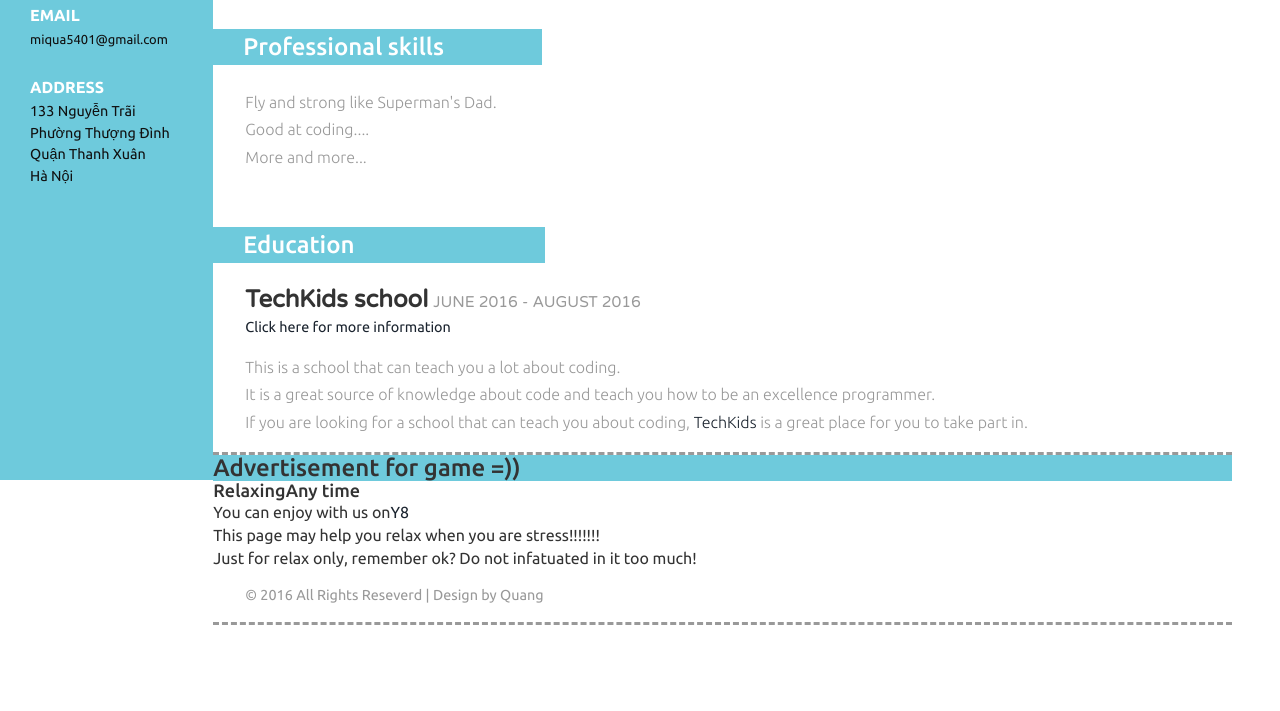
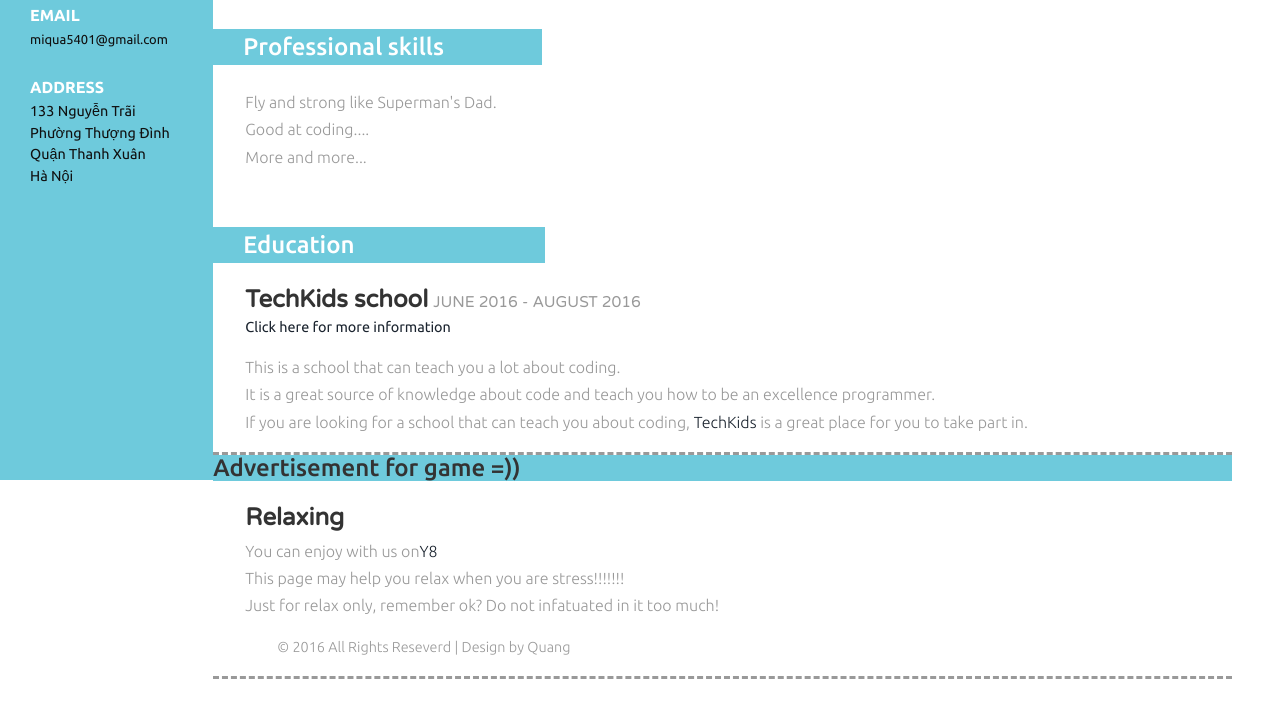
Before and after one commit to Quang5401/Quang5401.github.io, a plain HTML site: page index.html in a window 1280 px wide. Shown: the part 320-1031 px from the top of the page. Before the commit the page ends 977 px from the top, so only its background shows below. Drawn offline with Linux system fonts and the light colour scheme; files whose address does not match are found by name.

Commit message:
super combo2

```diff
--- a/css/style.css
+++ b/css/style.css
@@ -116,10 +116,10 @@ address span{
   padding: 5px 98px 5px 30px;
   display: inline-block;
 }
-.company_details,.education_details {
+.company_details,.education_details,.advertisement_details {
 	padding:1.5em 0 0em 2em;
 }
-.company_details h4,.education_details h4{
+.company_details h4,.education_details h4,.advertisement_details h4{
 	color:#333;
 	font-weight:bold;
 	font-size:1.5em;
@@ -132,12 +132,12 @@ address span{
   color: #999;
   font-weight:400;
 }
-.company_details h6,.education_details h6{
+.company_details h6,.education_details h6,.advertisement_details h6{
 	font-weight:400;
 	margin-bottom:1.3em;
 	font-size:0.9em;
 }
-.company_details p,.skill_info p,.education_details p{
+.company_details p,.skill_info p,.education_details p,.advertisement_details p{
 	color:#999;
 	font-weight:300;
 	line-height:1.7em;
--- a/index.html
+++ b/index.html
@@ -119,8 +119,8 @@ Smartphone Compatible web template, free webdesigns for Nokia, Samsung, LG, Sony
 		 </div>
 		 <div class="Game suggestion">
 			 <h3 class="clr4">Advertisement for game =))</h3>
-			 <div class="Advertisement_details cmpny1">
-			 	<h4>Relaxing<span>Any time</span></h4>
+			 <div class="advertisement_details cmpny1">
+			 	<h4>Relaxing</h4>
 				<p>You can enjoy with us on<a href ="http://vi.y8.com/">Y8</a></p>
 			 	<p>This page may help you relax when you are stress!!!!!!!</p>
 			 	<p>Just for relax only, remember ok? Do not infatuated in it too much!</p>
```
